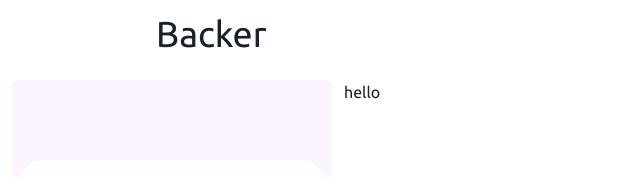
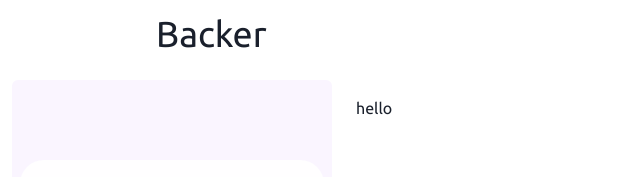
Before and after one commit to soheil555/backer, a Next.js app in the folder packages/frontend/: page /dashboard in a window 1280 px wide. Shown: the top 177 px of the page, without its empty margins (0-640 px from the left). Built offline with nearby package versions, Linux system fonts and the light colour scheme.

Commit message:
dashboard fix sidebar

```diff
--- a/packages/frontend/components/layout/dashboard.tsx
+++ b/packages/frontend/components/layout/dashboard.tsx
@@ -1,5 +1,5 @@
 import { ReactNode } from "react";
-import { Box, Flex } from "@chakra-ui/react";
+import { Box } from "@chakra-ui/react";
 import Sidebar from "../sidebar";
 import { dashboardRoutes } from "../../routes";
 
@@ -9,11 +9,13 @@ interface Props {
 
 export default function Dashboard({ children }: Props) {
   return (
-    <Flex>
+    <Box>
       <Box display={{ sm: "none", lg: "block" }}>
         <Sidebar routes={dashboardRoutes} />
       </Box>
-      <Box>{children}</Box>
-    </Flex>
+      <Box w={{ base: "100%", lg: "calc(100% - 340px)" }} float="right" p={4}>
+        {children}
+      </Box>
+    </Box>
   );
 }
--- a/packages/frontend/components/sidebar.tsx
+++ b/packages/frontend/components/sidebar.tsx
@@ -49,10 +49,11 @@ export default function Sidebar({ routes }: SidebarProps) {
     <Box
       bg="purple.50"
       w="320px"
-      h="calc(100vh - 5rem)"
+      h="calc(100vh - 10rem)"
       pt={20}
       mx={3}
       borderRadius="md"
+      position="fixed"
     >
       <VStack spacing={10} align="stretch" mx={2}>
         {createLinks(routes)}
```
